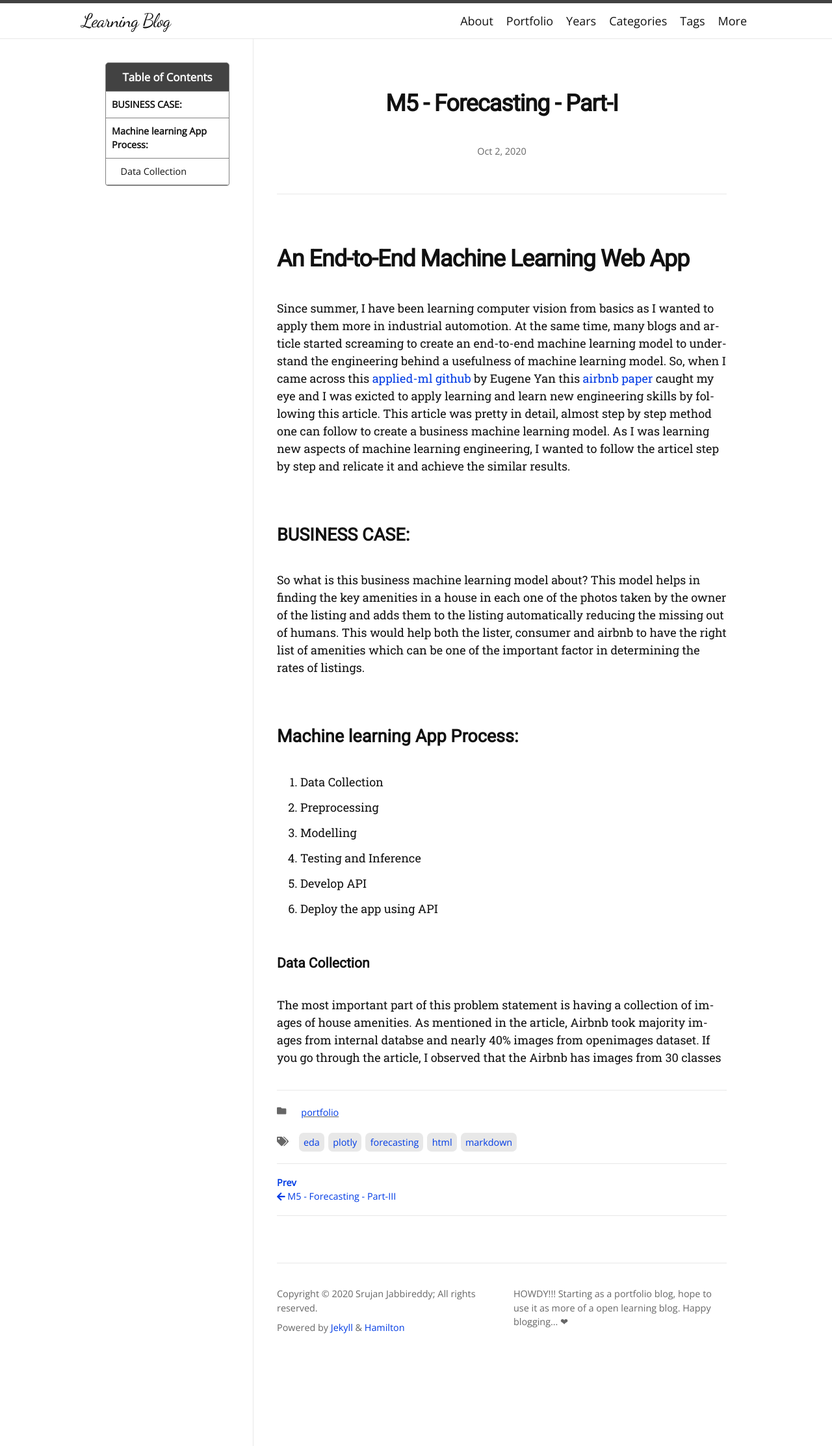
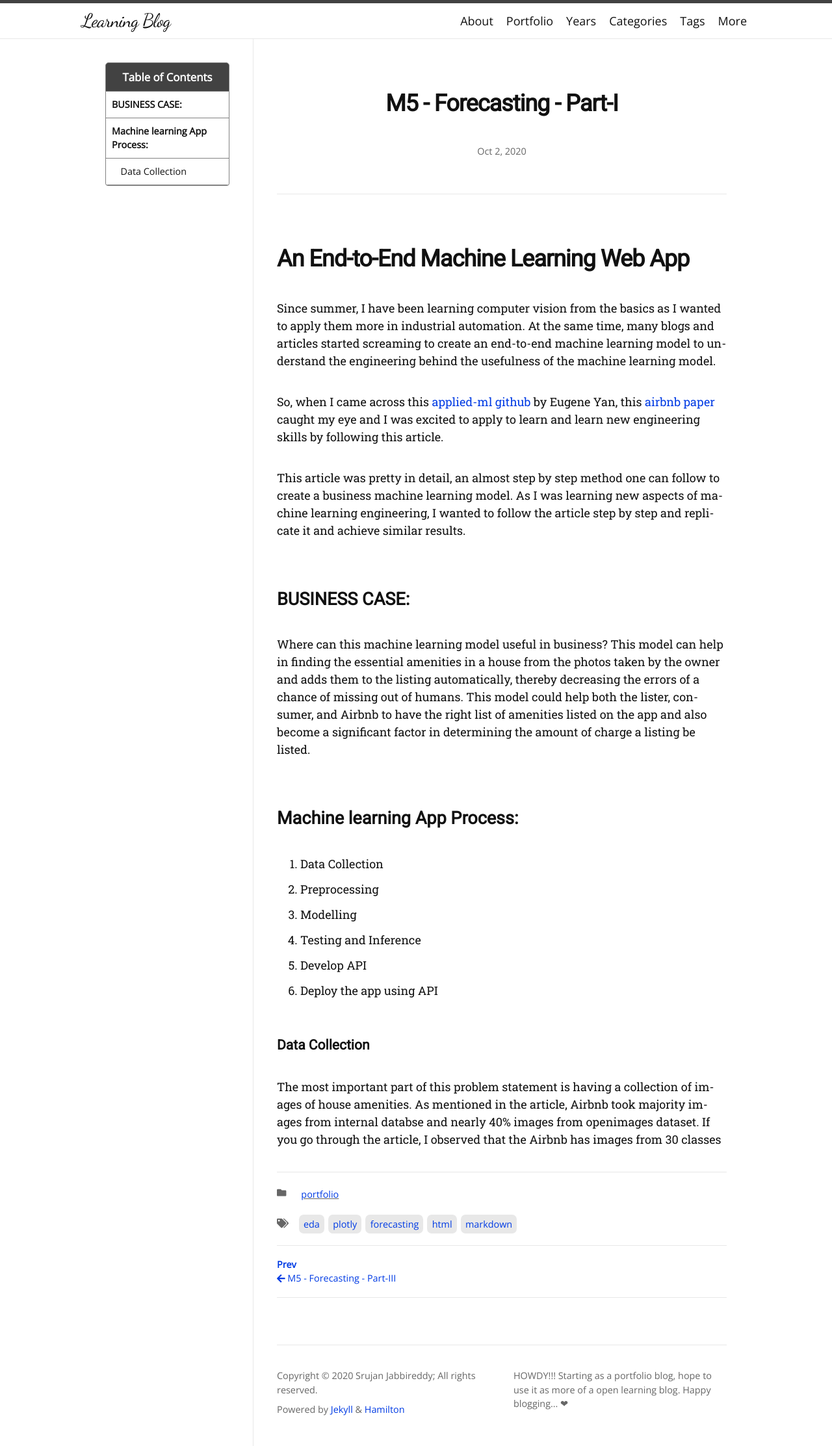
Before and after one commit to srujanreddyj/blog, a Jekyll site: the page built from _posts/2020-10-02-airbnb.md, in a window 1280 px wide. Shown: the whole page at 65% size. Built offline with Jekyll 4.4.1, drawn with Linux system fonts in a browser that asks for light colours; nearby versions of some CDN libraries; some web fonts are replaced.

Commit message:
Update 2020-10-02-airbnb.md

```diff
--- a/_posts/2020-10-02-airbnb.md
+++ b/_posts/2020-10-02-airbnb.md
@@ -8,13 +8,15 @@ tags: [markdown, forecasting, html, EDA, Plotly]
 
 # An End-to-End Machine Learning Web App
 
-Since summer, I have been learning computer vision from basics as I wanted to apply them more in industrial automotion. At the same time, many blogs and article started screaming to create an end-to-end machine learning model to understand the engineering behind a usefulness of machine learning model.
-So, when I came across this [applied-ml github](https://github.com/eugeneyan/applied-ml#computer-vision) by Eugene Yan this [airbnb paper](https://medium.com/airbnb-engineering/amenity-detection-and-beyond-new-frontiers-of-computer-vision-at-airbnb-144a4441b72e) caught my eye and I was exicted to apply learning and learn new engineering skills by following this article.
-This article was pretty in detail, almost step by step method one can follow to create a business machine learning model. As I was learning new aspects of machine learning engineering, I wanted to follow the articel step by step and relicate it and achieve the similar results.
+Since summer, I have been learning computer vision from the basics as I wanted to apply them more in industrial automation. At the same time, many blogs and articles started screaming to create an end-to-end machine learning model to understand the engineering behind the usefulness of the machine learning model.
+
+So, when I came across this [applied-ml github](https://github.com/eugeneyan/applied-ml#computer-vision) by Eugene Yan, this [airbnb paper](https://medium.com/airbnb-engineering/amenity-detection-and-beyond-new-frontiers-of-computer-vision-at-airbnb-144a4441b72e) caught my eye and I was excited to apply to learn and learn new engineering skills by following this article.
+
+This article was pretty in detail, an almost step by step method one can follow to create a business machine learning model. As I was learning new aspects of machine learning engineering, I wanted to follow the article step by step and replicate it and achieve similar results.
 
 ## BUSINESS CASE:
-So what is this business machine learning model about?
-This model helps in finding the key amenities in a house in each one of the photos taken by the owner of the listing and adds them to the listing automatically reducing the missing out of humans. This would help both the lister, consumer and airbnb to have the right list of amenities which can be one of the important factor in determining the rates of listings.
+Where can this machine learning model useful in business?
+  This model can help in finding the essential amenities in a house from the photos taken by the owner and adds them to the listing automatically, thereby decreasing the errors of a chance of missing out of humans. This model could help both the lister, consumer, and Airbnb to have the right list of amenities listed on the app and also become a significant factor in determining the amount of charge a listing be listed.
 
 ## Machine learning App Process:
   1. Data Collection
```
